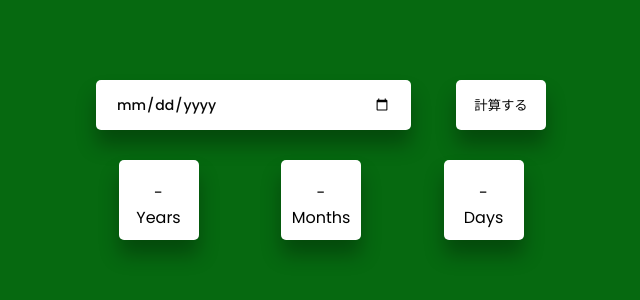
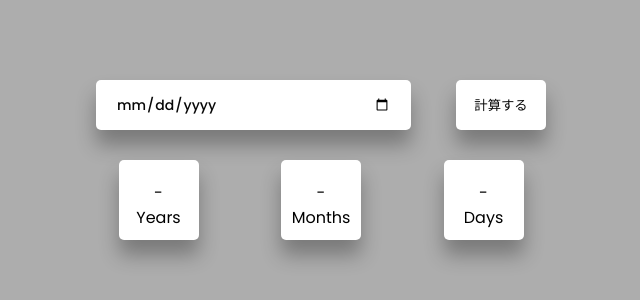
Before and after one commit to AsatoOi/age-calculator, a plain HTML site: page index.html in a window 1280 px wide. Shown: the part 240-540 px from the top of the page, without its empty margins (319-959 px from the left). Drawn offline with Linux system fonts and the light colour scheme.

Commit message:
fix "backgroundの変更"

```diff
--- a/style.css
+++ b/style.css
@@ -6,7 +6,7 @@
   box-sizing: border-box;
 }
 body {
-  background-color: #066910;
+  background-color: #adadad;
 }
 .flex {
   width: 100vw;
```
